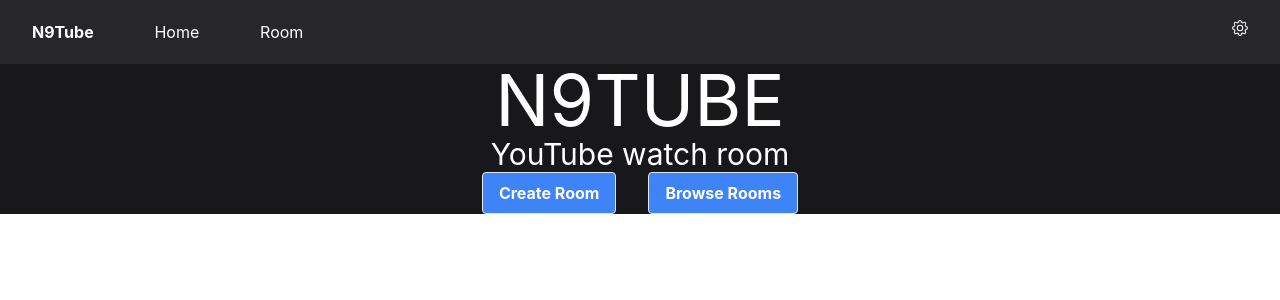
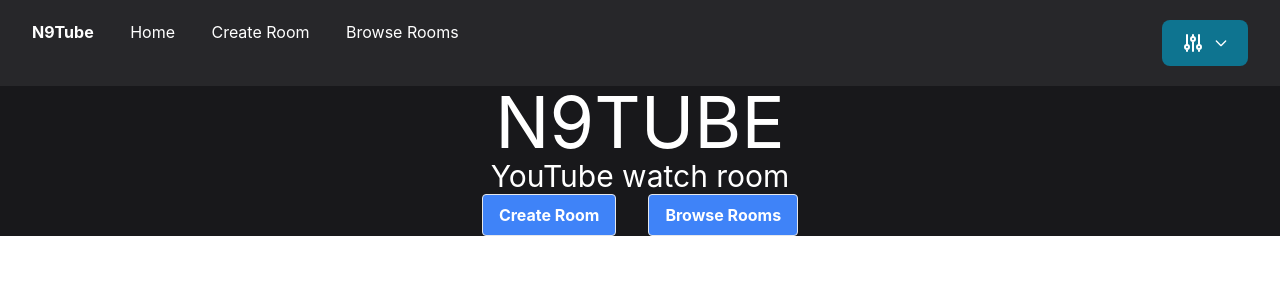
Before and after one commit to billywba/n9tube, a React (Create React App) app in the folder src/frontend/: page / in a window 1280 px wide. Shown: the top 300 px of the page. Built offline with nearby package versions, Linux system fonts and the light colour scheme.

Commit message:
added settings dropdown

```diff
--- a/src/frontend/src/Navbar.css
+++ b/src/frontend/src/Navbar.css
@@ -1,12 +1,13 @@
 .Navbar {
     display: flex;
     flex-direction: row;
+    justify-content: center;
 }
 
 .Item {
-    padding-left: 5%;
+    padding-left: 3%;
 }
 
-.Icon {
+.Settings {
    margin-left: auto;
 }
--- a/src/frontend/src/components/Navbar.js
+++ b/src/frontend/src/components/Navbar.js
@@ -1,21 +1,31 @@
 import { Link } from "react-router-dom";
+import { Dropdown } from "flowbite-react"
 import '../Navbar.css'
 
 function Navbar() {
     return (
         <div className="Navbar bg-zinc-800 text-white px-8 py-5">
+
             <b>N9Tube</b>
             <p className="Item">
                 <Link to='/'> Home </Link>
             </p>
+
             <p className="Item">
-                <Link to='/room'> Room </Link>
+                <Link to='/room'> Create Room </Link>
             </p>
-            <div className="Icon">
-                <svg xmlns="http://www.w3.org/2000/svg" width="16" height="16" fill="currentColor" class="bi bi-gear" viewBox="0 0 16 16">
-                    <path d="M8 4.754a3.246 3.246 0 1 0 0 6.492 3.246 3.246 0 0 0 0-6.492zM5.754 8a2.246 2.246 0 1 1 4.492 0 2.246 2.246 0 0 1-4.492 0z" />
-                    <path d="M9.796 1.343c-.527-1.79-3.065-1.79-3.592 0l-.094.319a.873.873 0 0 1-1.255.52l-.292-.16c-1.64-.892-3.433.902-2.54 2.541l.159.292a.873.873 0 0 1-.52 1.255l-.319.094c-1.79.527-1.79 3.065 0 3.592l.319.094a.873.873 0 0 1 .52 1.255l-.16.292c-.892 1.64.901 3.434 2.541 2.54l.292-.159a.873.873 0 0 1 1.255.52l.094.319c.527 1.79 3.065 1.79 3.592 0l.094-.319a.873.873 0 0 1 1.255-.52l.292.16c1.64.893 3.434-.902 2.54-2.541l-.159-.292a.873.873 0 0 1 .52-1.255l.319-.094c1.79-.527 1.79-3.065 0-3.592l-.319-.094a.873.873 0 0 1-.52-1.255l.16-.292c.893-1.64-.902-3.433-2.541-2.54l-.292.159a.873.873 0 0 1-1.255-.52l-.094-.319zm-2.633.283c.246-.835 1.428-.835 1.674 0l.094.319a1.873 1.873 0 0 0 2.693 1.115l.291-.16c.764-.415 1.6.42 1.184 1.185l-.159.292a1.873 1.873 0 0 0 1.116 2.692l.318.094c.835.246.835 1.428 0 1.674l-.319.094a1.873 1.873 0 0 0-1.115 2.693l.16.291c.415.764-.42 1.6-1.185 1.184l-.291-.159a1.873 1.873 0 0 0-2.693 1.116l-.094.318c-.246.835-1.428.835-1.674 0l-.094-.319a1.873 1.873 0 0 0-2.692-1.115l-.292.16c-.764.415-1.6-.42-1.184-1.185l.159-.291A1.873 1.873 0 0 0 1.945 8.93l-.319-.094c-.835-.246-.835-1.428 0-1.674l.319-.094A1.873 1.873 0 0 0 3.06 4.377l-.16-.292c-.415-.764.42-1.6 1.185-1.184l.292.159a1.873 1.873 0 0 0 2.692-1.115l.094-.319z" />
-                </svg>
+
+            <p className="Item">
+                {/* change this to rooms page when its complete */}
+                <Link to="/*"> Browse Rooms </Link>
+            </p>
+
+            <div className="Settings">
+                <Dropdown label={<svg class="w-6 h-6" fill="none" stroke="currentColor" viewBox="0 0 24 24" xmlns="http://www.w3.org/2000/svg"><path stroke-linecap="round" stroke-linejoin="round" stroke-width="2" d="M12 6V4m0 2a2 2 0 100 4m0-4a2 2 0 110 4m-6 8a2 2 0 100-4m0 4a2 2 0 110-4m0 4v2m0-6V4m6 6v10m6-2a2 2 0 100-4m0 4a2 2 0 110-4m0 4v2m0-6V4"></path></svg>}>
+                    <Dropdown.Item>
+                        <a href="/*"> About </a>
+                    </Dropdown.Item>
+                </Dropdown>
             </div>
         </div>
     );
```
